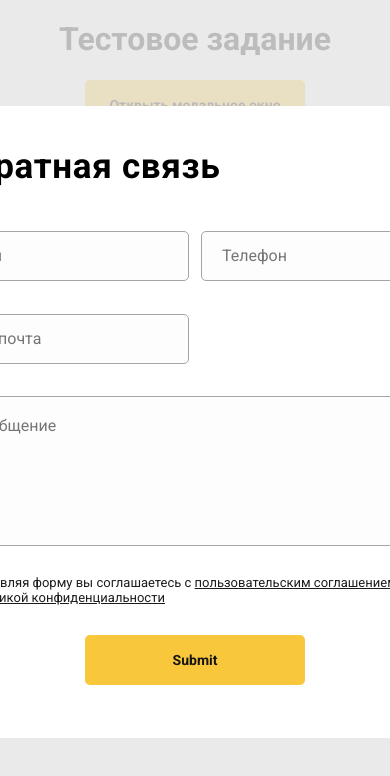
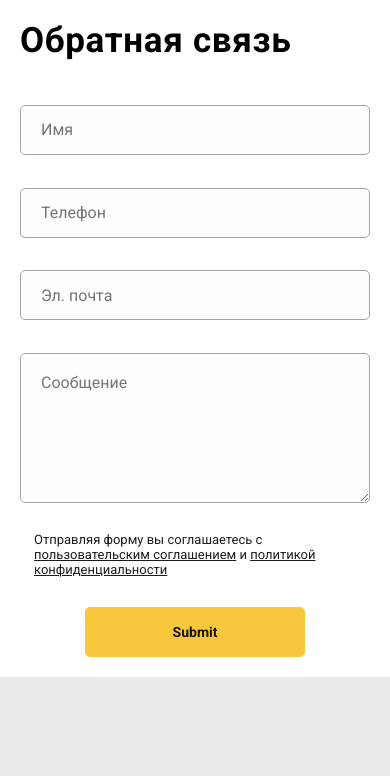
Before and after one commit to shtirlets96/test_form, a website built with webpack: page index.html in a window 390 px wide. Both pictures are taken after a click on the link "Открыть модальное окно". Built offline with nearby package versions, Linux system fonts and the light colour scheme.

Commit message:
fix for smallest screens

```diff
--- a/src/modal/modal.scss
+++ b/src/modal/modal.scss
@@ -4,6 +4,7 @@
   background: #FFFFFF;
   padding: 40px 54px 35px 54px;
   box-sizing: border-box;
+  margin: 50px 0 50px 0;
 
   &__background {
     display: none;
@@ -16,8 +17,8 @@
 
   &__wrapper {
     width: 100%;
-    height: 100vh;
-    position: fixed;
+    min-height: 100vh;
+    position: absolute;
     justify-content: center;
     align-items: center;
     display: none;
@@ -108,3 +109,28 @@
     border: 2px solid #F9C73B;
   }
 }
+
+@media screen and (max-width: 700px) {
+
+  .modal {
+    width: auto;
+    margin: 0;
+
+    &__wrapper {
+      align-items: start;
+    }
+
+    &__input,
+    &__input-wrapper,
+    &__input[name="description"] {
+      width: 100%;
+    }
+  }
+}
+
+@media screen and (max-width: 400px) {
+
+  .modal {
+    padding: 20px;
+  }
+}
```
Also changed, not shown: dist/style.css.
